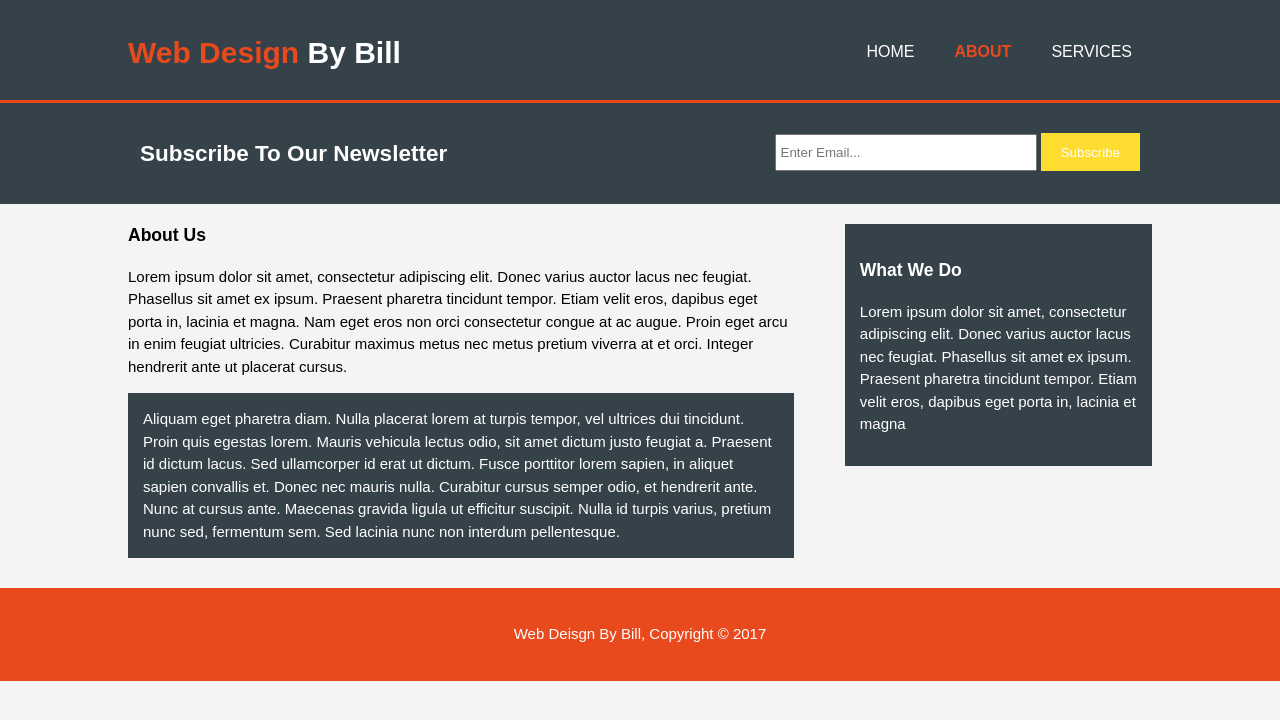
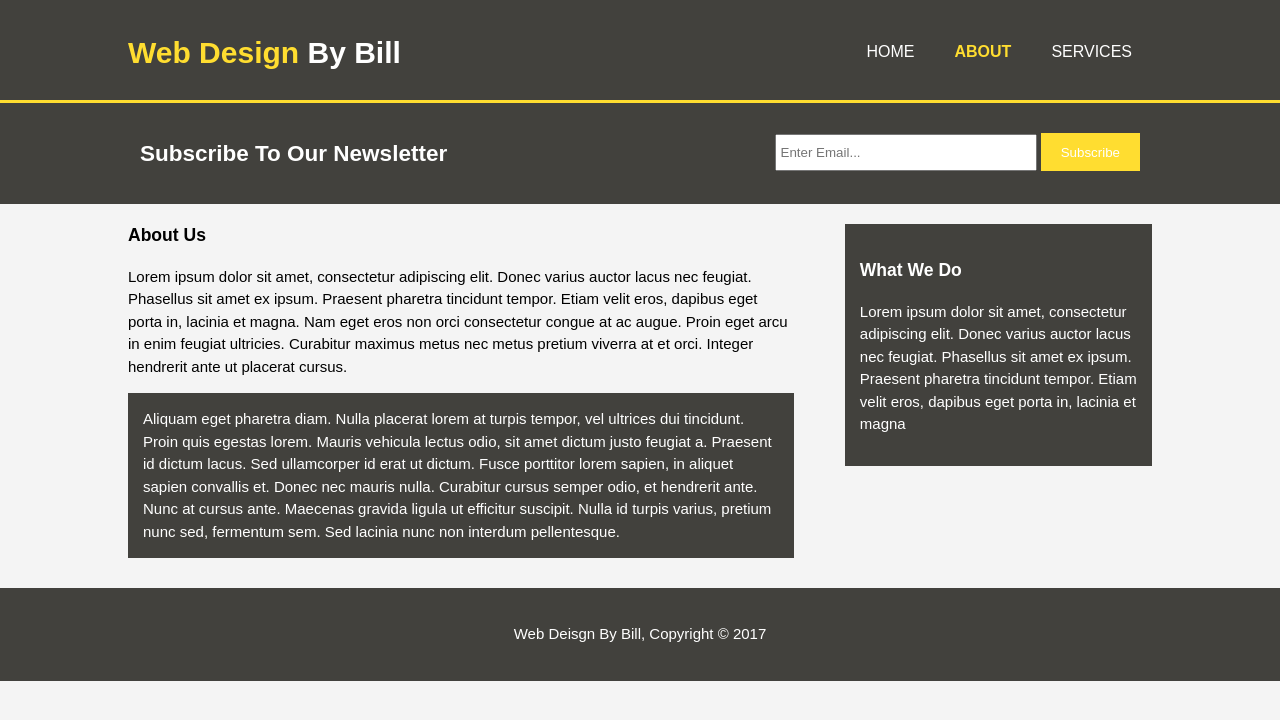
Before and after one commit to Sherlock333/webdesign-by-bill, a plain HTML site: page about.html in a window 1280 px wide. Drawn offline with Linux system fonts and the light colour scheme.

Commit message:
css./style.css

```diff
--- a/css/style.css
+++ b/css/style.css
@@ -28,7 +28,7 @@ ul {
 
 .dark {
     padding: 15px;
-    background: #35424a;
+    background: #42413d;
     color: #ffffff;
     margin-top: 10px;
     margin-bottom: 10px;
@@ -36,11 +36,11 @@ ul {
 
 /* Header **/
 header {
-    background: #35424a;
+    background: #42413d;
     color: #ffffff;
     padding-top: 30px;
     min-height: 70px;
-    border-bottom: #e8491d 3px solid;
+    border-bottom: #ffdd30 3px solid;
 }
 
 header a {
@@ -71,7 +71,7 @@ header nav {
 
 header .highlight,
 header .current a {
-    color: #e8491d;
+    color: #ffdd30;
     font-weight: bold;
 }
 
@@ -102,7 +102,7 @@ header a:hover {
 #newsletter {
     padding: 15px;
     color: #ffffff;
-    background: #35424a
+    background: #42413d;
 }
 
 #newsletter h1 {
@@ -168,7 +168,7 @@ footer {
     padding: 20px;
     margin-top: 20px;
     color: #ffffff;
-    background-color: #e8491d;
+    background-color: #42413d;
     text-align: center;
 }
 
```
